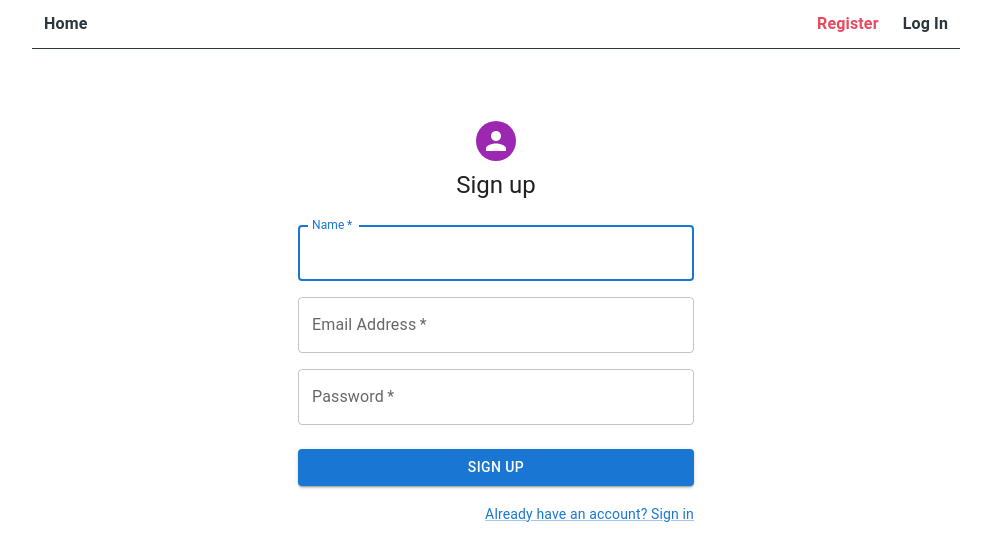
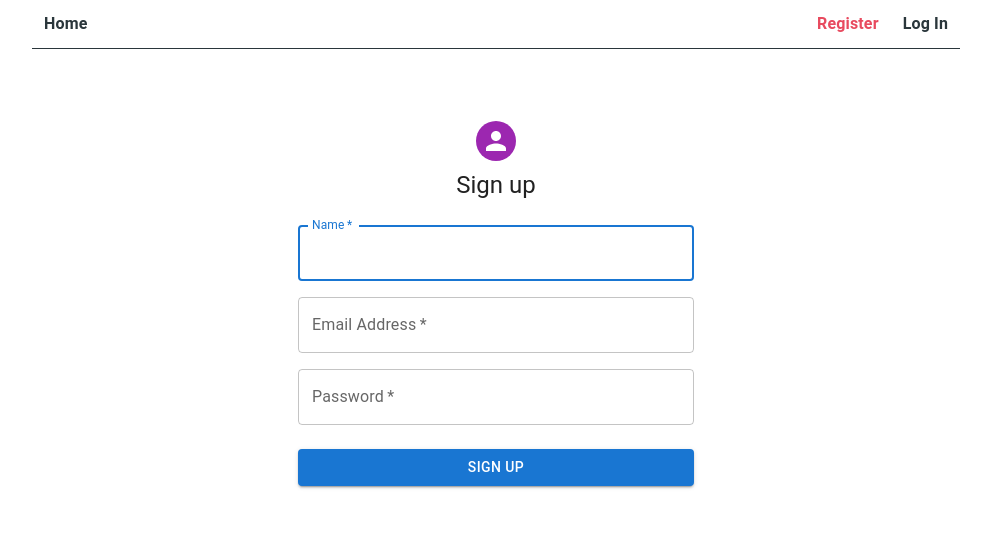
Before and after one commit to Ostrynska/goit-react-hw-08-phonebook, a React (Create React App) app: page /register in a window 1280 px wide. Shown: the top 560 px of the page, without its empty margins (144-1135 px from the left). Built offline with nearby package versions, Linux system fonts and the light colour scheme.

Commit message:
Update RegisterForm.jsx

```diff
--- a/src/components/RegisterForm/RegisterForm.jsx
+++ b/src/components/RegisterForm/RegisterForm.jsx
@@ -3,10 +3,8 @@ import Avatar from '@mui/material/Avatar';
 import Button from '@mui/material/Button';
 import CssBaseline from '@mui/material/CssBaseline';
 import TextField from '@mui/material/TextField';
-import Link from '@mui/material/Link';
 import Grid from '@mui/material/Grid';
 import Box from '@mui/material/Box';
-// import LockOutlinedIcon from '@mui/icons-material/LockOutlined';
 import Typography from '@mui/material/Typography';
 import Container from '@mui/material/Container';
 import { createTheme, ThemeProvider } from '@mui/material/styles';
@@ -44,9 +42,7 @@ export function RegisterForm() {
             alignItems: 'center',
           }}
         >
-          <Avatar sx={{ m: 1, bgcolor: 'secondary.main' }}>
-            {/* <LockOutlinedIcon /> */}
-          </Avatar>
+          <Avatar sx={{ m: 1, bgcolor: 'secondary.main' }}></Avatar>
           <Typography component="h1" variant="h5">
             Sign up
           </Typography>
@@ -100,13 +96,6 @@ export function RegisterForm() {
             >
               Sign Up
             </Button>
-            <Grid container justifyContent="flex-end">
-              <Grid item>
-                <Link href="#" variant="body2">
-                  Already have an account? Sign in
-                </Link>
-              </Grid>
-            </Grid>
           </Box>
         </Box>
       </Container>
```
